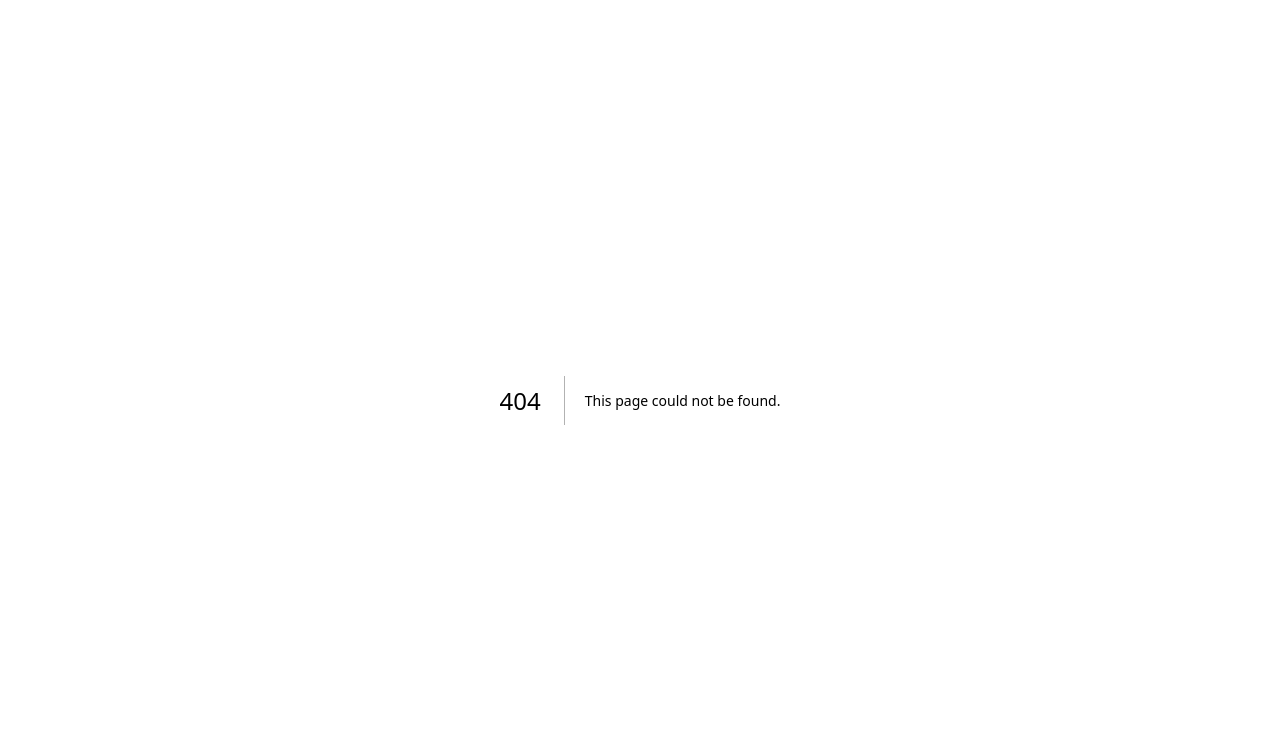
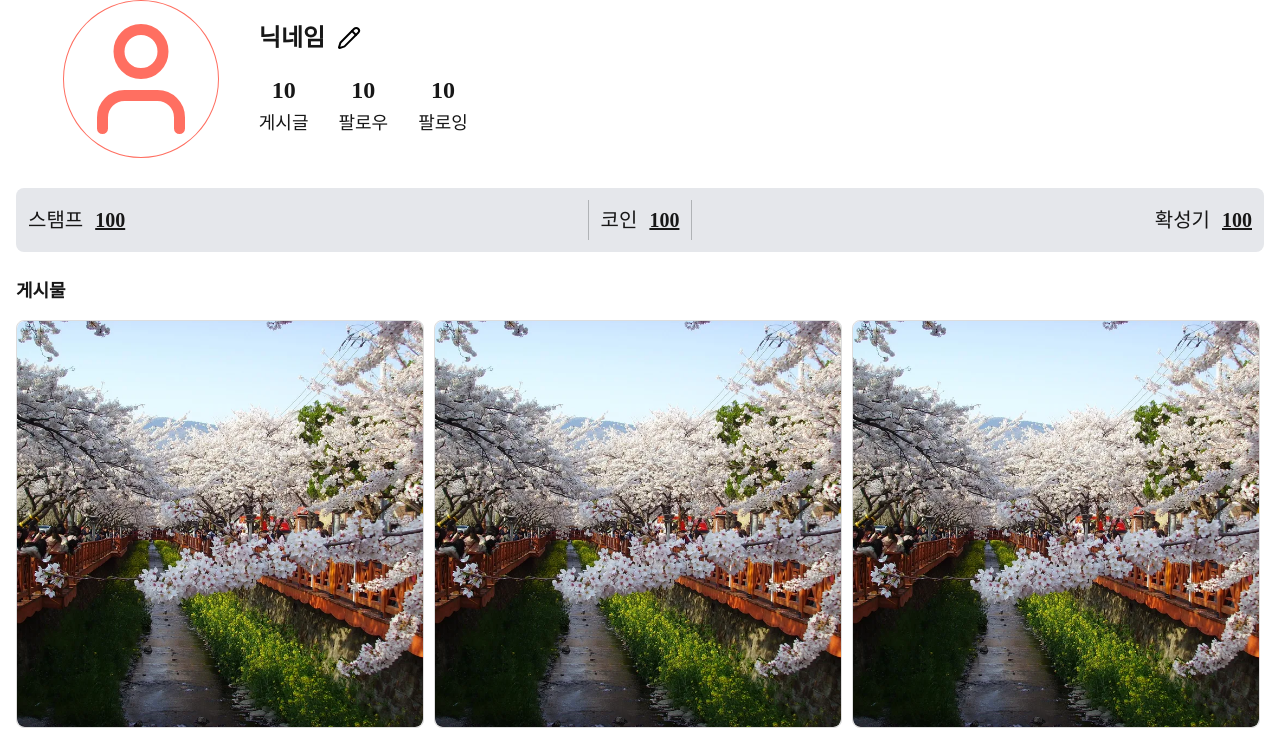
Before and after one commit to StampTourSNS/toursns-fe, a Next.js app: page /mypage/1 in a window 1280 px wide. Before the commit this address had no page. Shown: the top 736 px of the page. Built offline with nearby package versions, Linux system fonts and the light colour scheme.

Commit message:
[Design && Refactor] route, page 수정

```diff
--- a/src/app/mypage/page.tsx
+++ b/src/app/mypage/[id]/page.tsx
@@ -2,15 +2,22 @@
 
 import { useState } from 'react';
 
+import Link from 'next/link';
+import { useParams } from 'next/navigation';
+
 import { Pencil, User } from 'lucide-react';
 
-import Card from './_components/Card';
-import Modal from './_components/modal';
-import mockData from './mockData.json';
+import Card from '../_components/Card';
+import Modal from '../_components/modal';
+import mockData from '../mockData.json';
+
 import styles from './mypage.module.css';
 
 export default function MyPage() {
+  const { id } = useParams();
   const [isOpen, setIsOpen] = useState(false);
+
+  console.log(id);
   const handleOpen = () => {
     setIsOpen(true);
   };
@@ -52,18 +59,24 @@ export default function MyPage() {
         </div>
       </div>
       <div className={styles.myPage_info_container}>
+        <Link href={`/stamp/${id}`}>
           <div className={styles.myPage_info_item}>
             <p className={styles.myPage_info_item_title}>스탬프</p>
             <p className={styles.myPage_info_item_number}>100</p>
           </div>
+        </Link>
+        <Link href={`/market`}>
           <div className={styles.myPage_info_item_center}>
             <p className={styles.myPage_info_item_title}>코인</p>
             <p className={styles.myPage_info_item_number}>100</p>
           </div>
+        </Link>
+        <Link href={`/item`}>
           <div className={styles.myPage_info_item}>
             <p className={styles.myPage_info_item_title}>확성기</p>
             <p className={styles.myPage_info_item_number}>100</p>
           </div>
+        </Link>
       </div>
       <div className={styles.mypage_post_container}>
         <h1 className={styles.mypage_post_title}>게시물</h1>
--- a/src/app/mypage/_components/Modal.module.css
+++ b/src/app/mypage/_components/Modal.module.css
@@ -24,7 +24,6 @@
   display: flex;
   justify-content: space-between;
   align-items: center;
-  margin-bottom: 20px;
 }
 
 .modal_header h2 {
@@ -52,7 +51,6 @@
 .image_container {
   display: flex;
   justify-content: center;
-  margin-bottom: 20px;
 }
 
 .image_wrapper {
@@ -123,7 +121,6 @@
   border-radius: 8px;
   padding: 0 12px;
   font-size: 14px;
-  margin-bottom: 20px;
   transition: border-color 0.2s ease;
 }
 
@@ -150,9 +147,30 @@
 }
 
 .confirm_button:hover {
-  background-color: #e55a4f;
+  background-color: #ff6f61;
 }
 
 .confirm_button:active {
   transform: translateY(1px);
 }
+
+.input_container {
+  display: flex;
+  flex-direction: column;
+  gap: 10px;
+}
+.modal_form {
+  display: flex;
+  flex-direction: column;
+  gap: 20px;
+}
+
+.error_input {
+  border-color: #ff6f61 !important;
+}
+
+.error_message {
+  color: #ff6f61;
+  font-size: 12px;
+  margin: 0;
+}
--- a/src/app/mypage/_components/modal.tsx
+++ b/src/app/mypage/_components/modal.tsx
@@ -19,6 +19,7 @@ export default function Modal({
 }) {
   const [previewImage, setPreviewImage] = useState<string | null>(null);
   const [nickname, setNickname] = useState('');
+  const [nicknameError, setNicknameError] = useState('');
   const [selectedFile, setSelectedFile] = useState<File | null>(null);
   const fileInputRef = useRef<HTMLInputElement>(null);
 
@@ -27,9 +28,43 @@ export default function Modal({
     if (!isOpen) {
       setPreviewImage(null);
       setNickname('');
+      setNicknameError('');
       setSelectedFile(null);
     }
   }, [isOpen]);
+
+  // 닉네임 유효성 검사
+  const validateNickname = (value: string) => {
+    console.log(value);
+    if (value.length === 0) {
+      setNicknameError('');
+      return true;
+    }
+
+    if (value.length < 2 || value.length > 8) {
+      setNicknameError('닉네임은 2~8글자여야 합니다.');
+      return false;
+    }
+
+    // 특수문자 검사 (한글, 영문, 숫자만 허용)
+    if (!/^[가-힣a-zA-Z0-9]+$/.test(value)) {
+      setNicknameError('닉네임에는 특수문자를 사용할 수 없습니다.');
+      return false;
+    }
+
+    setNicknameError('');
+    return true;
+  };
+
+  const handleNicknameChange = (e: React.ChangeEvent<HTMLInputElement>) => {
+    const value = e.target.value;
+    // 특수문자 제거 (한글, 영문, 숫자만 허용)
+    const filteredValue = value.replace(/[^가-힣a-zA-Z0-9]/g, '');
+    // 8글자 제한
+    const limitedValue = filteredValue.slice(0, 8);
+    setNickname(limitedValue);
+    validateNickname(limitedValue);
+  };
 
   const handleImageChange = (e: React.ChangeEvent<HTMLInputElement>) => {
     const file = e.target.files?.[0];
@@ -49,6 +84,11 @@ export default function Modal({
 
   const handleSubmit = (e: React.FormEvent) => {
     e.preventDefault();
+
+    // 닉네임 유효성 검사
+    if (nickname && !validateNickname(nickname)) {
+      return;
+    }
 
     const formData = new FormData();
 
@@ -80,7 +120,7 @@ export default function Modal({
   return (
     <div className={styles.modal_container} onClick={handleBackdropClick}>
       <div className={styles.modal_content}>
-        <form onSubmit={handleSubmit}>
+        <form onSubmit={handleSubmit} className={styles.modal_form}>
           <div className={styles.modal_header}>
             <h2>프로필 수정</h2>
             <button type="button" onClick={onClose}>
@@ -113,13 +153,18 @@ export default function Modal({
             />
           </div>
 
-          <input
-            type="text"
-            placeholder="닉네임을 입력해주세요"
-            className={styles.nickname_input}
-            value={nickname}
-            onChange={(e) => setNickname(e.target.value)}
-          />
+          <div className={styles.input_container}>
+            <input
+              type="text"
+              placeholder="닉네임을 입력해주세요"
+              className={`${styles.nickname_input} ${nicknameError ? styles.error_input : ''}`}
+              value={nickname}
+              onChange={handleNicknameChange}
+            />
+            {nicknameError && (
+              <p className={styles.error_message}>{nicknameError}</p>
+            )}
+          </div>
 
           <button className={styles.confirm_button} type="submit">
             확인
--- a/src/app/mypage/mockData.json
+++ b/src/app/mypage/mockData.json
@@ -2,39 +2,39 @@
   "items": [
     {
       "id": 1,
-      "image": "/public/images/festival.png"
+      "image": "/images/festival.png"
     },
     {
       "id": 2,
-      "image": "/public/images/festival.png"
+      "image": "/images/festival.png"
     },
     {
       "id": 3,
-      "image": "/public/images/festival.png"
+      "image": "/images/festival.png"
     },
     {
       "id": 4,
-      "image": "/public/images/festival.png"
+      "image": "/images/festival.png"
     },
     {
       "id": 5,
-      "image": "/public/images/festival.png"
+      "image": "/images/festival.png"
     },
     {
       "id": 6,
-      "image": "/public/images/festival.png"
+      "image": "/images/festival.png"
     },
     {
       "id": 7,
-      "image": "/public/images/festival.png"
+      "image": "/images/festival.png"
     },
     {
       "id": 8,
-      "image": "/public/images/festival.png"
+      "image": "/images/festival.png"
     },
     {
       "id": 9,
-      "image": "/public/images/festival.png"
+      "image": "/images/festival.png"
     }
   ]
 }
--- a/src/constants/routes.ts
+++ b/src/constants/routes.ts
@@ -1,6 +1,6 @@
 export const ROUTES = {
   HOME: '/',
-  MYPAGE: '/mypage',
+  MYPAGE: (id: string) => `/mypage/${id}`,
   LOGIN: '/login',
   REGISTER: '/register',
   LOGOUT: '/logout',
@@ -12,4 +12,6 @@ export const ROUTES = {
   FEED: '/feed',
   STAMP: '/stamp',
   LIVE: '/live',
+  MARKET: '/market',
+  ITEM: '/item',
 };
```
Also changed, not shown: src/app/mypage/[id]/mypage.module.css (renamed from src/app/mypage/mypage.module.css). Lines whose indentation alone changed are shown as unchanged.
